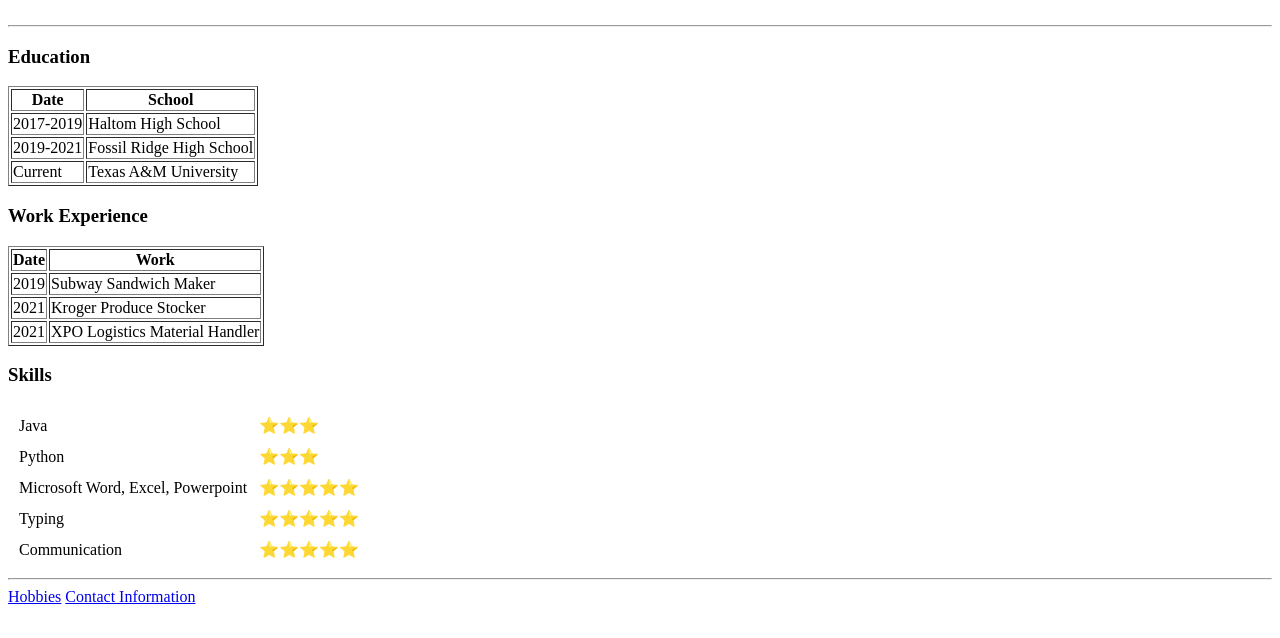
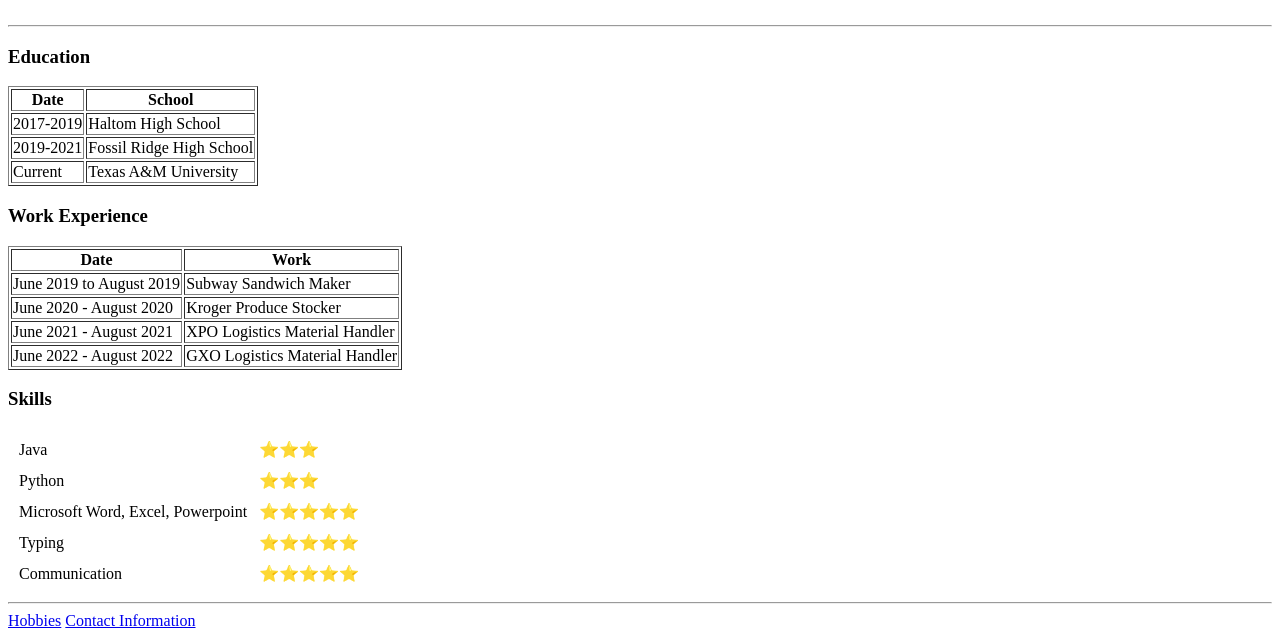
Before and after one commit to SaumyaTimsina/First-Website, a plain HTML site: page index.html in a window 1280 px wide. Shown: the part 217-855 px from the top of the page. Before the commit the page ends 831 px from the top, so only its background shows below. Drawn offline with Linux system fonts and the light colour scheme.

Commit message:
Update index.html

```diff
--- a/index.html
+++ b/index.html
@@ -50,16 +50,20 @@
     </thead>
     <tbody>
       <tr>
-        <td>2019</td>
+        <td>June 2019 to August 2019</td>
         <td>Subway Sandwich Maker</td>
       </tr>
       <tr>
-        <td>2021</td>
+        <td>June 2020 - August 2020</td>
         <td>Kroger Produce Stocker</td>
       </tr>
       <tr>
-        <td>2021</td>
+        <td>June 2021 - August 2021</td>
         <td>XPO Logistics Material Handler</td>
+      </tr>
+       <tr>
+        <td>June 2022 - August 2022</td>
+        <td>GXO Logistics Material Handler</td>
       </tr>
     </tbody>
   </table>
```
